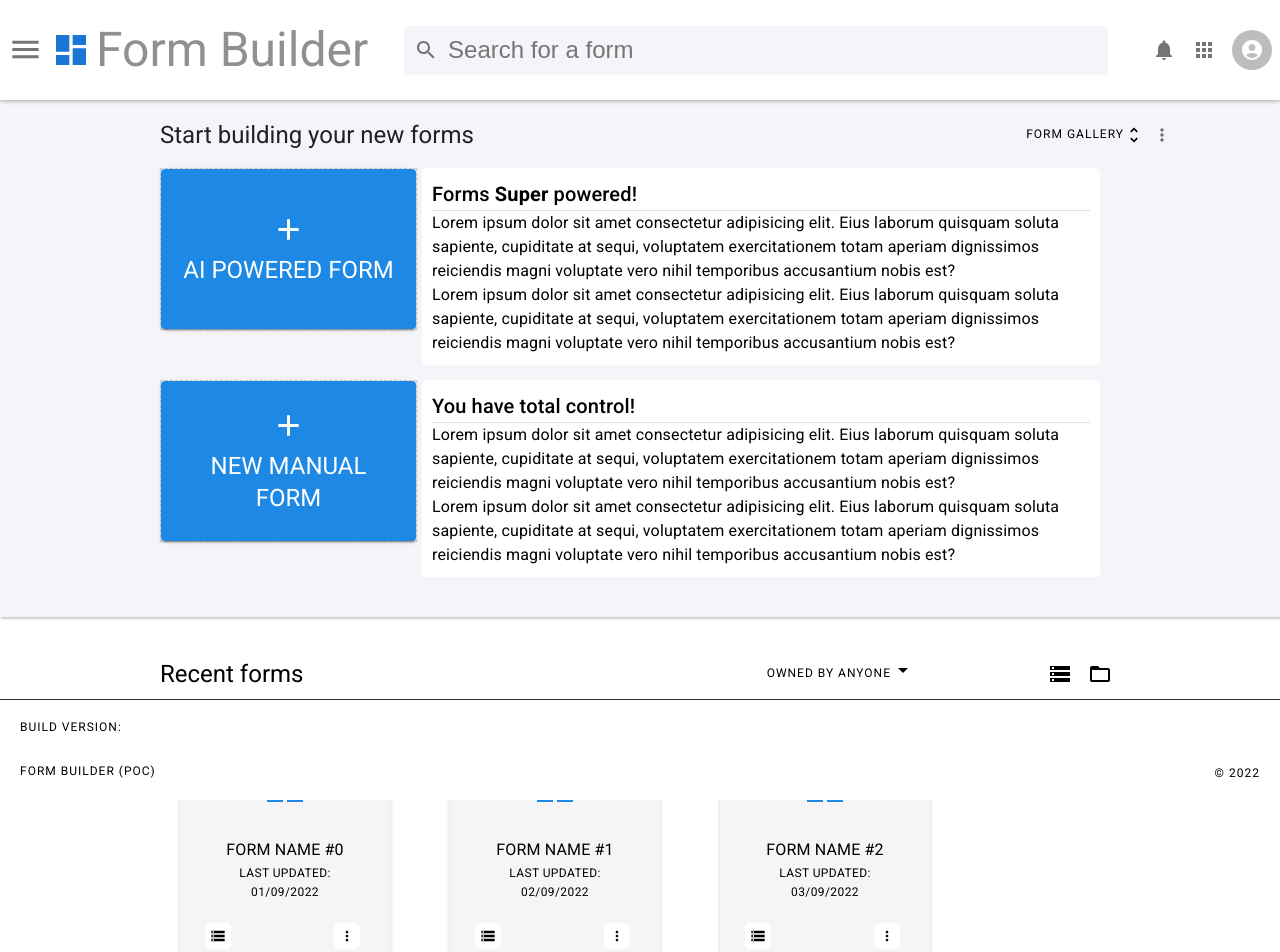
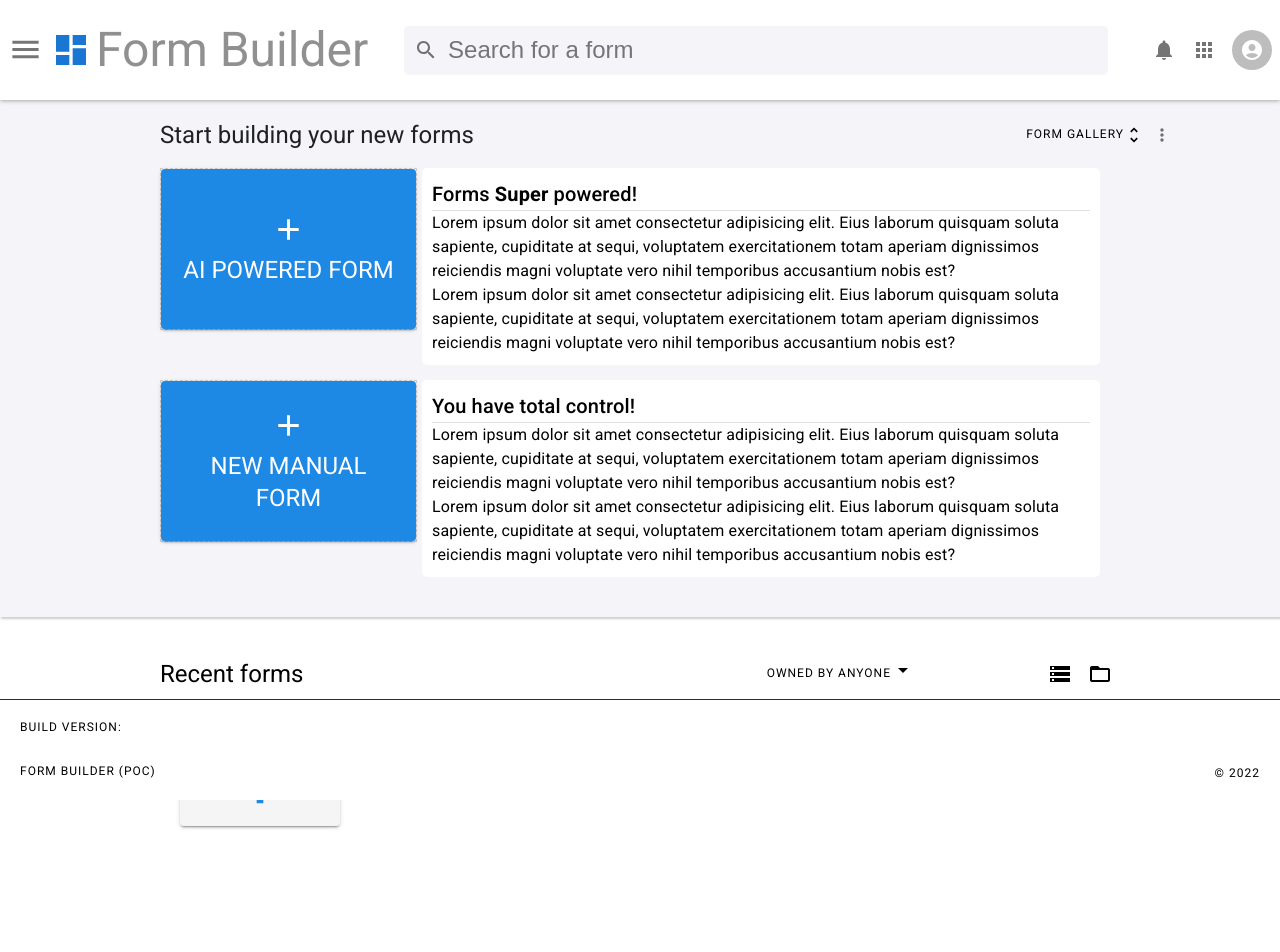
Before and after one commit to Shan1983/AI-form-builder, a React (Create React App) app: page / in a window 1280 px wide. Shown: the top 952 px of the page. Built offline with nearby package versions, Linux system fonts and the light colour scheme.

Commit message:
started adding functionaility to save forms

```diff
--- a/src/Data/reducer.js
+++ b/src/Data/reducer.js
@@ -16,6 +16,7 @@ export const initialState = {
   formName: "Untitled Form",
   formDesc: "",
   saved: false,
+  href: "",
 };
 
 export const actionTypes = {
@@ -47,7 +48,6 @@ const reducer = (state = initialState, action) => {
       const setSaved = state.form.map((f) => (f.saved = true));
       return { ...state, form: setSaved };
     case actionTypes.SET_UNSAVED:
-      // this needs to be updated!!
       const unsaved = [...state.form];
       unsaved[action.payload[0]].saved = action.payload[1];
       return { ...state, form: unsaved };
--- /dev/null
+++ b/src/Helpers/localstorage.js
@@ -0,0 +1,19 @@
+export const saveLocalStorage = (form) => {
+  const forms = getLocalStorage();
+  if (forms.length >= 1) {
+    const formData = forms.map((f) => f.push(form));
+    window.localStorage.setItem("forms", JSON.stringify(formData));
+  } else {
+    window.localStorage.setItem("forms", JSON.stringify(form));
+  }
+};
+
+export const getLocalStorage = () => {
+  const formData = window.localStorage.getItem("forms");
+  const formDataParsed = JSON.parse(formData);
+  if (formDataParsed) {
+    return formDataParsed;
+  } else {
+    return [];
+  }
+};
--- a/src/components/Form/Builder/Builder.js
+++ b/src/components/Form/Builder/Builder.js
@@ -38,15 +38,14 @@ import uuid from "react-uuid";
 import { Box } from "@mui/system";
 import { DragDropContext, Draggable, Droppable } from "react-beautiful-dnd";
 import { useStateValue } from "../../../Data/stateProvider";
+import {
+  getLocalStorage,
+  saveLocalStorage,
+} from "../../../Helpers/localstorage";
+import { useParams } from "react-router-dom";
 
 const Builder = () => {
   const [state, dispatch] = useStateValue();
-
-  // const handleTitleUpdate = (txt) => {
-
-  //   dispatch({ type: "SET_FORM_NAME", payload: txt });
-
-  // };
 
   // dummy data
   let [formData, setFormData] = React.useState([
@@ -62,6 +61,21 @@ const Builder = () => {
   const [newInputValue, setNewInputValue] = React.useState("");
   const [open, setOpen] = React.useState(false);
   const [formTitle, setFormTitle] = React.useState("Untitled Form");
+
+  const { id } = useParams();
+
+  React.useEffect(() => {
+    // get saved forms
+    const forms = getLocalStorage("forms");
+    console.log("forms", forms);
+    // if theres a saved form filter via id against url
+    if (forms.form.length > 0) {
+      const { form } = Object.fromEntries(Object.entries(forms));
+      const data = form.filter((f) => f.id === id);
+      setFormData(data);
+    }
+    // set the form data state
+  }, []);
 
   const style = {
     position: "absolute",
@@ -208,7 +222,7 @@ const Builder = () => {
 
   const handleFormTitleUpdate = (txt) => {
     dispatch({ type: "SET_FORM_NAME", payload: txt });
-    setFormTitle(txt);
+    // setFormTitle(txt);
   };
 
   const handleAboutFormUpdate = (txt) => {
@@ -217,8 +231,8 @@ const Builder = () => {
 
   const handleSingleFormElementSave = () => {
     dispatch({ type: "SET_SAVED", payload: true });
-
     dispatch({ type: "SET_SAVED_FORM_DATA", payload: state.form });
+    saveLocalStorage(state);
   };
 
   const builderUI = () => {
--- a/src/components/Form/FormHeader/FormHeader.js
+++ b/src/components/Form/FormHeader/FormHeader.js
@@ -8,6 +8,7 @@ import MoreVertIcon from "@mui/icons-material/MoreVert";
 import { Alert, Button, IconButton, Typography } from "@mui/material";
 import { ColorLensOutlined } from "@mui/icons-material";
 import { useStateValue } from "../../../Data/stateProvider";
+import { saveLocalStorage } from "../../../Helpers/localstorage";
 
 const FormHeader = () => {
   const [docName, setDocName] = React.useState();
@@ -27,6 +28,7 @@ const FormHeader = () => {
       dispatch({ type: "SET_SAVED", payload: true });
       setBlink(true);
       dispatch({ type: "SET_SAVED_FORM_DATA", payload: state.form });
+      saveLocalStorage(state);
     }, 500);
     setTimeout(() => {
       setBlink(false);
--- a/src/components/Home/MainBody/MainBody.css
+++ b/src/components/Home/MainBody/MainBody.css
@@ -55,9 +55,9 @@
 
 .doc_card {
     display: flex;
-    flex-direction: column;
+    flex-direction: row;
     box-sizing: border-box;
-    width: 250px;
+    width: 200px;
     margin-right: 20px;
     margin-bottom: 20px;
     padding:20px;
--- a/src/components/Home/MainBody/MainBody.js
+++ b/src/components/Home/MainBody/MainBody.js
@@ -6,18 +6,24 @@ import StorageIcon from "@mui/icons-material/Storage";
 import DashboardIcon from "@mui/icons-material/Dashboard";
 import MoreVertIcon from "@mui/icons-material/MoreVert";
 import "./MainBody.css";
+import { Link } from "react-router-dom";
+import uuid from "react-uuid";
+import AddIcon from "@mui/icons-material/Add";
 
 const MainBody = () => {
-  const dummyData = Array.from({ length: 10 }, (_, i) => {
-    return {
-      title: `form name #${i}`,
-      icon: DashboardIcon,
-      date: `0${i + 1}/09/2022`,
-    };
-  });
+  const [formData, setFormData] = React.useState([]);
+
+  React.useEffect(() => {
+    const data = window.localStorage.getItem("forms");
+    if (data) {
+      setFormData([JSON.parse(data)]);
+    } else {
+      setFormData([]);
+    }
+  }, []);
 
   return (
-    <div className="main_body">
+    <div className="main_body" style={{ height: "100vh" }}>
       <div className="main_body_top">
         <div
           className="main_body_top_left"
@@ -42,12 +48,36 @@ const MainBody = () => {
         </div>
       </div>
       <div className="main_body_docs">
-        {dummyData &&
-          dummyData.map((d) => (
-            <div key={d.title} className="doc_card">
+        <div className="doc_card">
+          <Button
+            component={Link}
+            to={`/form/${uuid()}`}
+            variant="contained"
+            sx={{
+              color: "#000",
+              width: "100%",
+              background: "#F5F5F5;",
+              textAlign: "center",
+              display: "flex",
+              flexDirection: "column",
+            }}
+          >
+            <AddIcon
+              style={{
+                fontSize: "5rem",
+                color: "#1E88E5",
+                height: "100%",
+              }}
+            />
+          </Button>
+        </div>
+        {formData &&
+          formData.map((d, i) => (
+            <div key={d.formName} className="doc_card">
               <Button
+                component={Link}
+                to={`/form/${d.form[i].id}`}
                 variant="contained"
-                component="label"
                 sx={{
                   color: "#000",
                   width: "100%",
@@ -64,10 +94,8 @@ const MainBody = () => {
                       }}
                     />
                   </div>
-                  <Typography variant="subtitle1">{d.title}</Typography>
-                  <Typography variant="caption">
-                    Last updated: {d.date}
-                  </Typography>
+                  <Typography variant="subtitle1">{d.formName}</Typography>
+                  <Typography variant="caption">Id: {d.form[i].id}</Typography>
                   <div
                     className="doc_content"
                     style={{ fontSize: "1rem", color: "grey" }}
```
